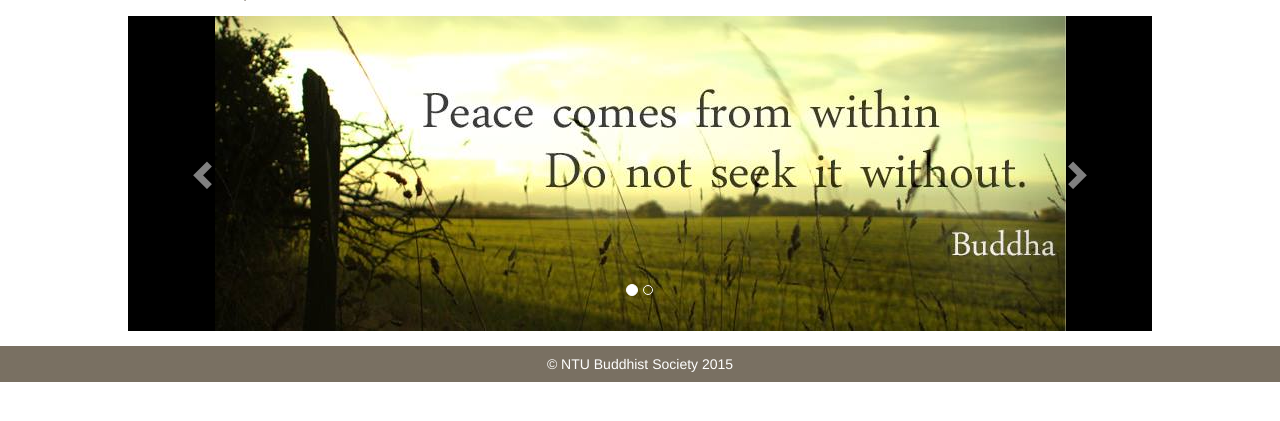
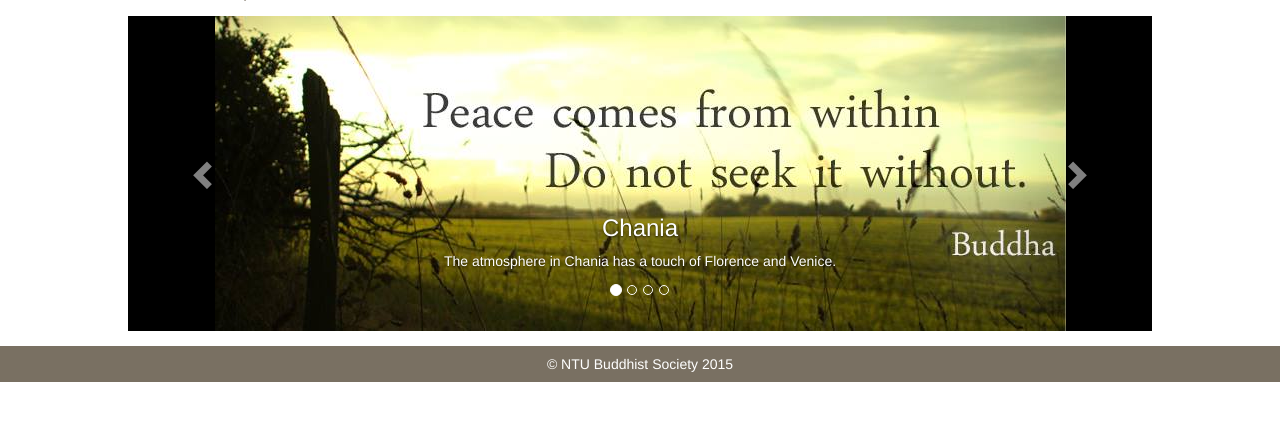
Before and after one commit to pciang/NTUBS-Website, a PHP site: page / in a window 1280 px wide. Shown: the part 344-765 px from the top of the page. Run offline with PHP 8.4, Linux system fonts and the light colour scheme.

Commit message:
Reworked slideshow

```diff
--- a/css/style.css
+++ b/css/style.css
@@ -204,3 +204,11 @@ footer {
 	text-align: center;
 	padding: 8px 0px;
 }
+
+.carousel-inner > .item > img {
+	margin: 0 auto;
+}
+
+#_slide-ntubs {
+	background-color: #000;
+}
--- a/page/home.php
+++ b/page/home.php
@@ -1,31 +1,55 @@
 <div class="row col-condensed">
 	<div class="col-xs-12">
-		<div id="carousel-example-generic" class="carousel slide" data-ride="carousel">
+		<div id="_slide-ntubs" class="carousel slide" data-ride="carousel">
 			<!-- Indicators -->
 			<ol class="carousel-indicators">
-				<li data-target="#carousel-example-generic" data-slide-to="0" class="active"></li>
-				<li data-target="#carousel-example-generic" data-slide-to="1"></li>
-				<!--<li data-target="#carousel-example-generic" data-slide-to="2"></li>-->
+				<li data-target="#_slide-ntubs" data-slide-to="0" class="active"></li>
+				<li data-target="#_slide-ntubs" data-slide-to="1"></li>
+				<li data-target="#_slide-ntubs" data-slide-to="2"></li>
+				<li data-target="#_slide-ntubs" data-slide-to="3"></li>
 			</ol>
 
 			<!-- Wrapper for slides -->
 			<div class="carousel-inner" role="listbox">
-				<div class="item active" style="background-color: #000; background-image: url('img/slideshow.jpg'); background-repeat: no-repeat; background-position: center center; background-size: contain;">
-					<img src="img/slideshow.jpg" style="visibility: hidden;" alt="">
-					<div class="carousel-caption"></div>
+				<div class="item active">
+					<img src="img/slideshow.jpg" alt="Chania" />
+					<div class="carousel-caption">
+						<h3>Chania</h3>
+						<p>The atmosphere in Chania has a touch of Florence and Venice.</p>
+					</div>
 				</div>
-				<div class="item" style="background-color: #000; background-image: url('img/slideshow1.jpg'); background-repeat: no-repeat; background-position: center center; background-size: contain;">
-					<img src="img/slideshow1.jpg" style="visibility: hidden;" alt="">
-					<div class="carousel-caption"></div>
+
+				<div class="item">
+					<img src="img/slideshow.jpg" alt="Chania" />
+					<div class="carousel-caption">
+						<h3>Chania</h3>
+						<p>The atmosphere in Chania has a touch of Florence and Venice.</p>
+					</div>
+				</div>
+
+				<div class="item">
+					<img src="img/slideshow.jpg" alt="Flower" />
+					<div class="carousel-caption">
+						<h3>Flowers</h3>
+						<p>Beatiful flowers in Kolymbari, Crete.</p>
+					</div>
+				</div>
+
+				<div class="item">
+					<img src="img/slideshow.jpg" alt="Flower">
+					<div class="carousel-caption">
+						<h3>Flowers</h3>
+						<p>Beatiful flowers in Kolymbari, Crete.</p>
+					</div>
 				</div>
 			</div>
 
-			<!-- Controls -->
-			<a class="left carousel-control" href="#carousel-example-generic" role="button" data-slide="prev">
+			<!-- Left and right controls -->
+			<a class="left carousel-control" href="#_slide-ntubs" role="button" data-slide="prev">
 				<span class="glyphicon glyphicon-chevron-left" aria-hidden="true"></span>
 				<span class="sr-only">Previous</span>
 			</a>
-			<a class="right carousel-control" href="#carousel-example-generic" role="button" data-slide="next">
+			<a class="right carousel-control" href="#_slide-ntubs" role="button" data-slide="next">
 				<span class="glyphicon glyphicon-chevron-right" aria-hidden="true"></span>
 				<span class="sr-only">Next</span>
 			</a>
```
